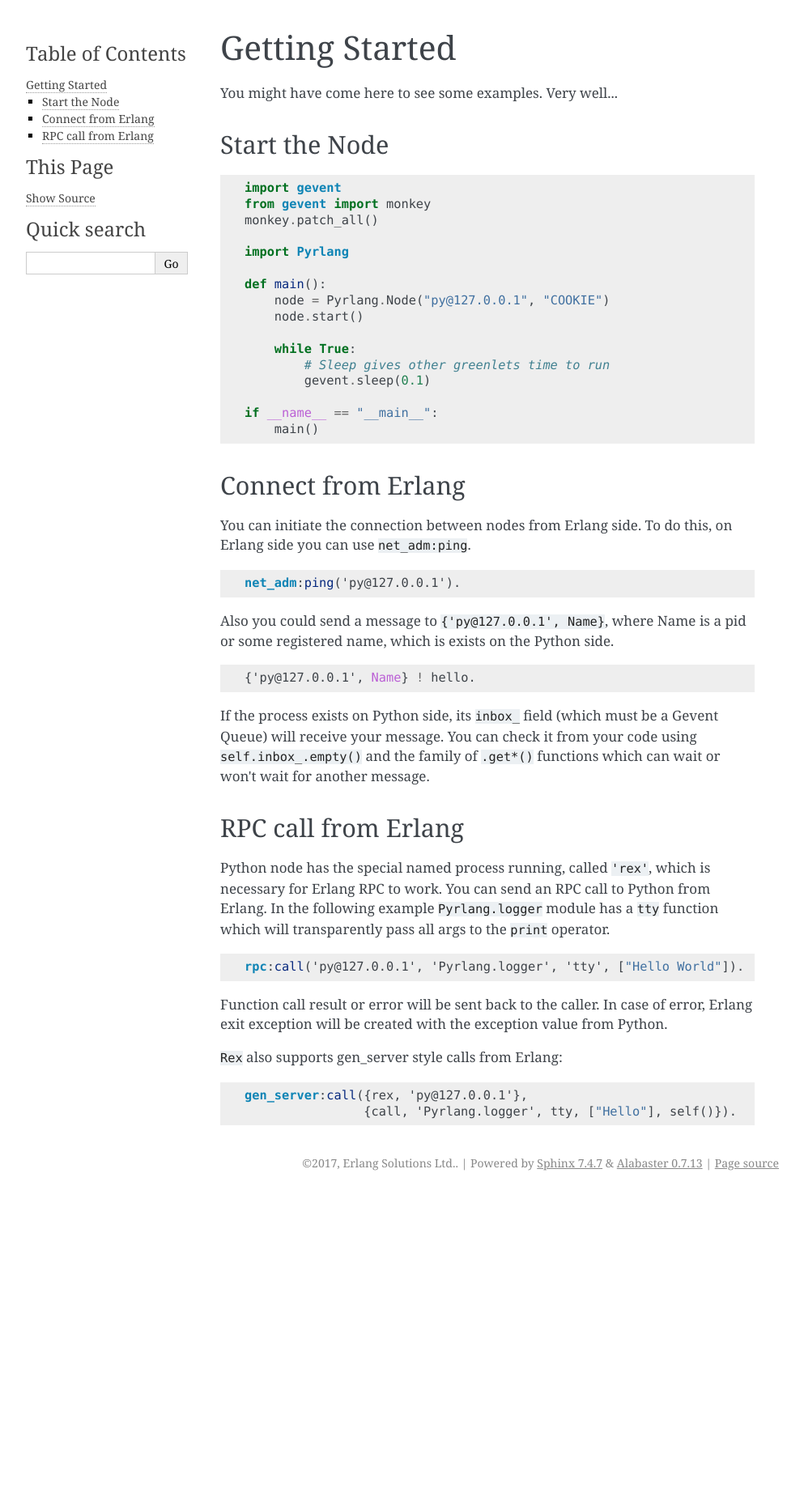
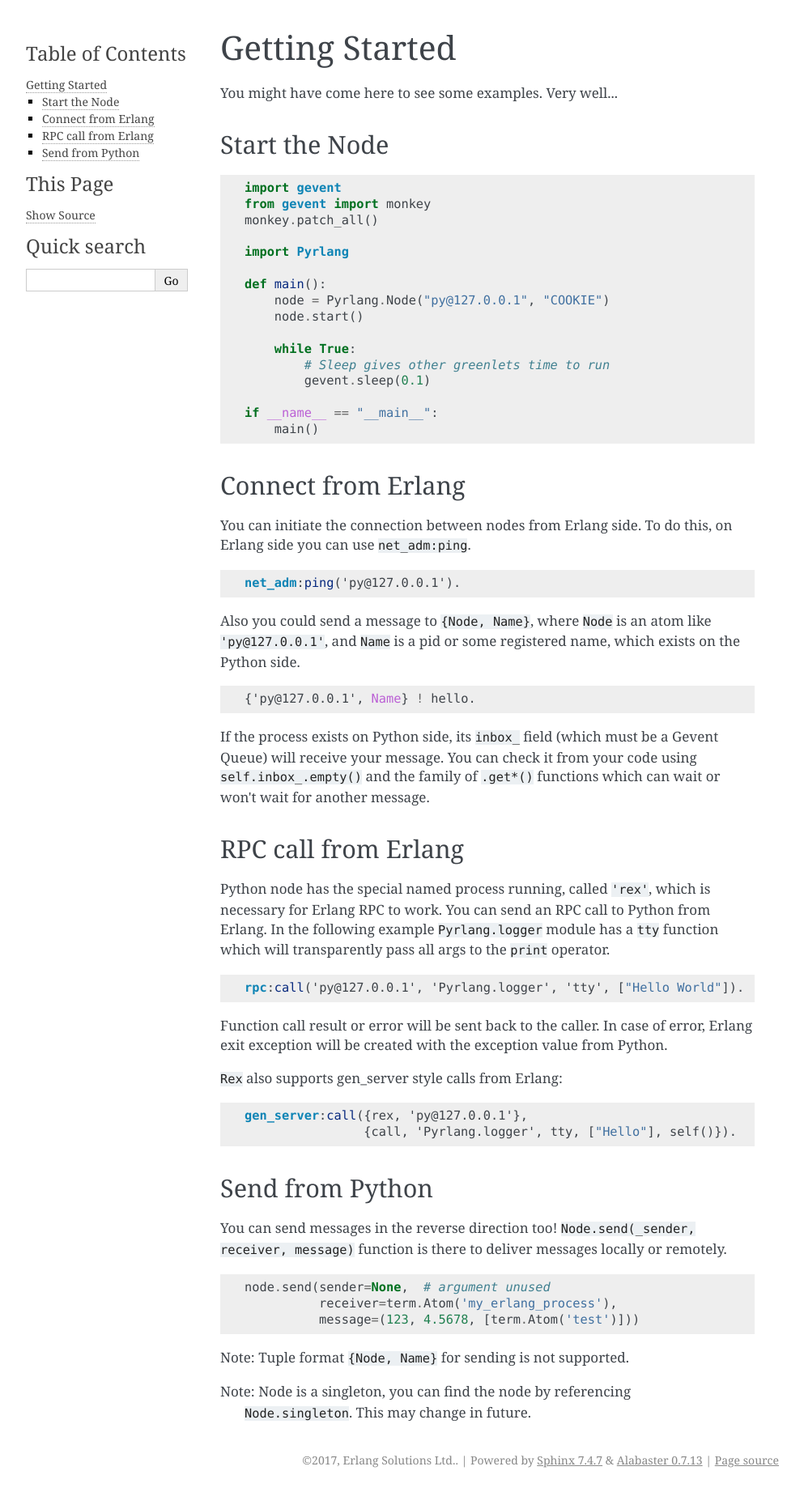
Before and after one commit to Pyrlang/Pyrlang, a Sphinx documentation site: the page built from docs/source/getting_started.rst, in a window 1280 px wide. Shown: the whole page at 81% size, without its empty margins (148-1141 px from the left). Built offline with Sphinx 7.4.7, drawn with Linux system fonts in a browser that asks for light colours; before the commit the page ends 1476 px from its top, so only the background shows below that.

Commit message:
more examples

```diff
--- a/docs/source/getting_started.rst
+++ b/docs/source/getting_started.rst
@@ -36,8 +36,9 @@ on Erlang side you can use ``net_adm:ping``.
 
     net_adm:ping('py@127.0.0.1').
 
-Also you could send a message to ``{'py@127.0.0.1', Name}``, where Name is
-a pid or some registered name, which is exists on the Python side.
+Also you could send a message to ``{Node, Name}``, where ``Node`` is an
+atom like ``'py@127.0.0.1'``, and ``Name`` is a pid or some registered name,
+which exists on the Python side.
 
 .. code-block:: erlang
 
@@ -71,3 +72,21 @@ value from Python.
 
     gen_server:call({rex, 'py@127.0.0.1'},
                     {call, 'Pyrlang.logger', tty, ["Hello"], self()}).
+
+Send from Python
+----------------
+
+You can send messages in the reverse direction too!
+``Node.send(_sender, receiver, message)`` function is there to deliver messages
+locally or remotely.
+
+.. code-block:: python
+
+    node.send(sender=None,  # argument unused
+              receiver=term.Atom('my_erlang_process'),
+              message=(123, 4.5678, [term.Atom('test')]))
+
+Note: Tuple format ``{Node, Name}`` for sending is not supported.
+
+Note: Node is a singleton, you can find the node by referencing
+    ``Node.singleton``. This may change in future.
```
